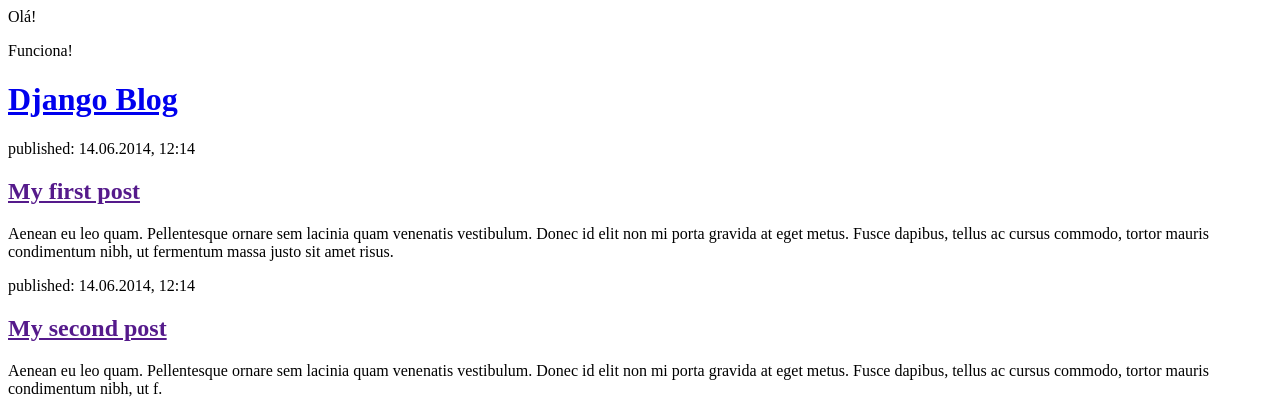
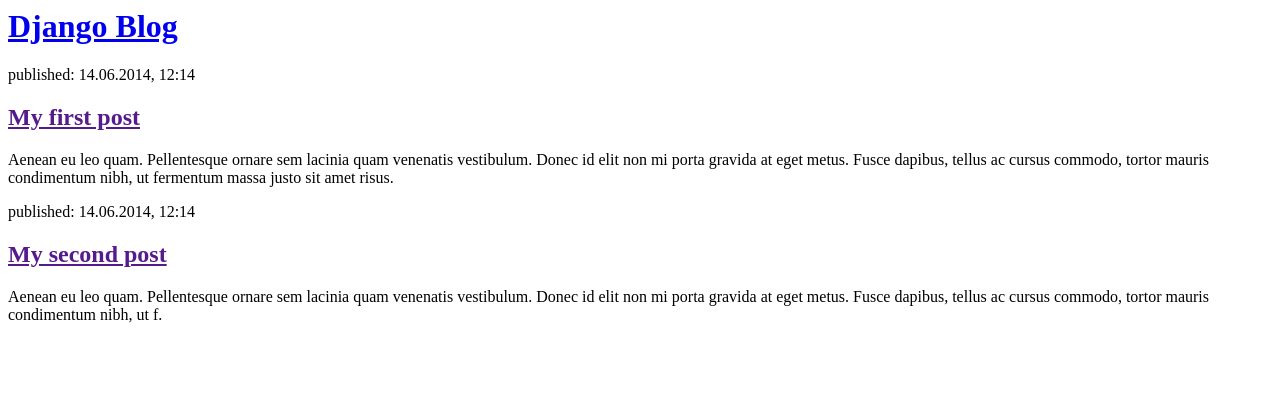
Before and after one commit to fpfreire/my-blog, a Django app: page / in a window 1280 px wide. Shown: the top 420 px of the page. Run offline with Django 3.2, Linux system fonts and the light colour scheme.

Commit message:
Tirei Ola, funciona

```diff
--- a/blog/templates/blog/post_list.html
+++ b/blog/templates/blog/post_list.html
@@ -3,8 +3,6 @@
     <title>Django Blog</title>
 </head>
 <body>
-    <p>Olá!</p>
-    <p>Funciona!</p>
     <div>
         <h1><a href="/">Django Blog</a></h1>
     </div>
```
